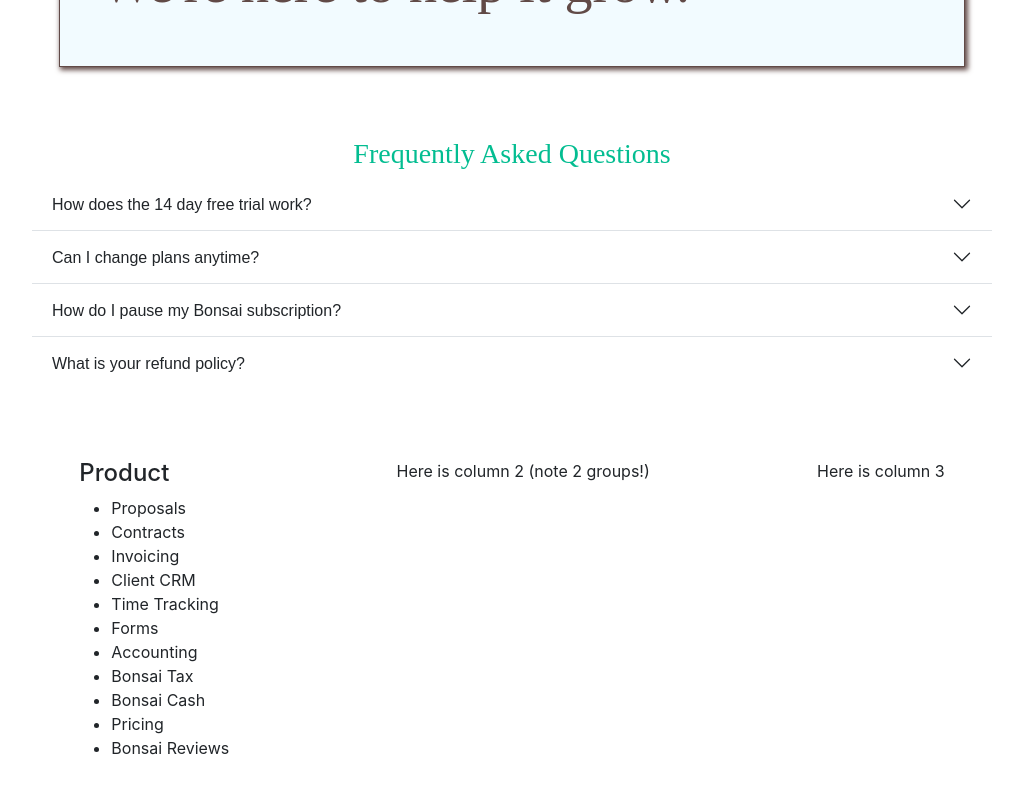
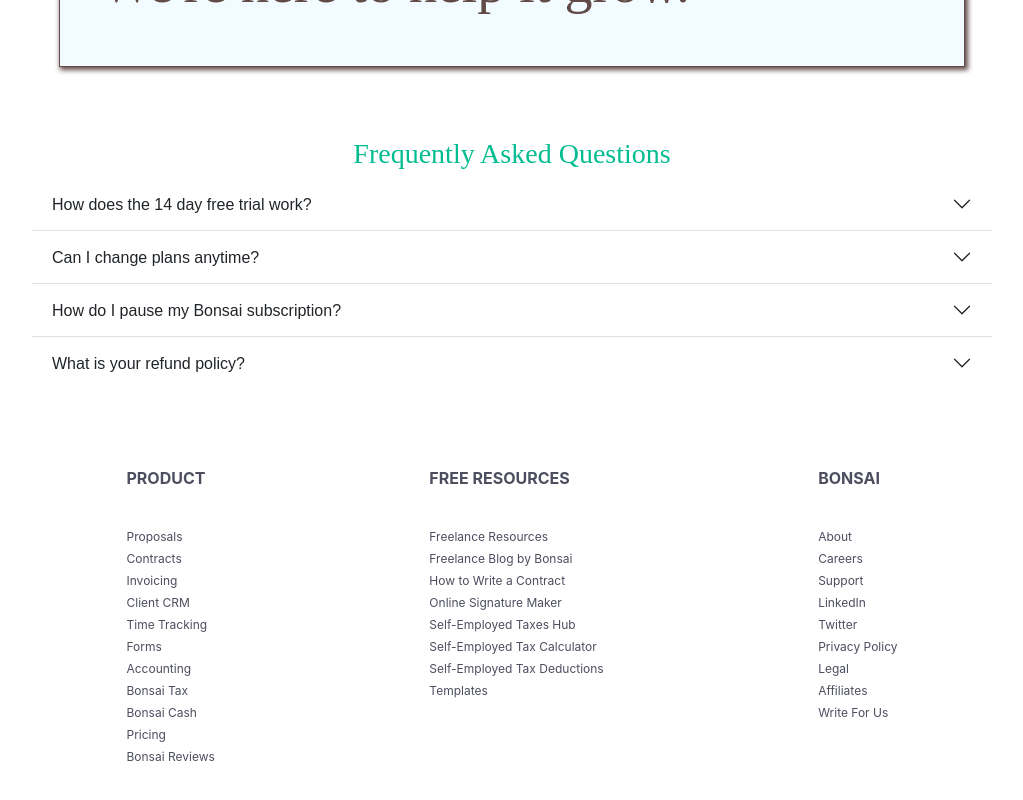
Before and after one commit to joshua-blum/frontend-showcase, a Next.js app: page /bonsaiMarketing in a window 1280 px wide. Shown: the part 1621-2421 px from the top of the page, without its empty margins (128-1151 px from the left). Built offline with nearby package versions, Linux system fonts and the light colour scheme.

Commit message:
Finalize styling for footer

```diff
--- a/pages/bonsaiMarketing/bonsaiFooter.tsx
+++ b/pages/bonsaiMarketing/bonsaiFooter.tsx
@@ -10,11 +10,47 @@
 }
 
 function formatFooterList(listOfLinks: { key: string; name: string; url: string; }[]){
-    return listOfLinks.map((link: {key: string, name: string, url: string}, index) => {
+    return listOfLinks.map((link: {key: string, name: string, url: string}) => {
         return <li className={styles.listElement} key={`${link.key}`}>
-            <a href={link.url}>{link.name}</a>
+            <a className={styles.listElement} href={link.url}>{link.name}</a>
         </li>
     })
+}
+
+function createProducts(){
+    const productTitles = ["Proposals", "Contracts", "Invoicing", "Client CRM", "Time Tracking", "Forms", "Accounting", "Bonsai Tax", "Bonsai Cash", "Pricing", "Bonsai Reviews"];
+    const productObjects = productTitles.map((productName) => {
+        return {
+            key: generateKey(5),
+            name: productName,
+            url: 'http://localhost:3000/bonsaiMarketing'
+        }
+    });
+    return formatFooterList(productObjects);
+}
+
+function createFreeResources(){
+    const freeResources = ["Freelance Resources", "Freelance Blog by Bonsai", "How to Write a Contract", "Online Signature Maker", "Self-Employed Taxes Hub", "Self-Employed Tax Calculator", "Self-Employed Tax Deductions", "Templates"];
+    const resourceObjects = freeResources.map((resourceName) => {
+        return {
+            key: generateKey(5),
+            name: resourceName,
+            url: 'http://localhost:3000/bonsaiMarketing'
+        }
+    });
+    return formatFooterList(resourceObjects);
+}
+
+function createBonsai(){
+    const companyInfo = ["About", "Careers", "Support", "LinkedIn", "Twitter", "Privacy Policy", "Legal", "Affiliates", "Write For Us"];
+    const companyObjects = companyInfo.map((companyInfoName) => {
+        return {
+            key: generateKey(5),
+            name: companyInfoName,
+            url: 'http://localhost:3000/bonsaiMarketing'
+        }
+    });
+    return formatFooterList(companyObjects);
 }
 
 
@@ -27,23 +63,26 @@
             url: 'http://localhost:3000/bonsaiMarketing'
         }
     });
-    const products = formatFooterList(productObjects);
-
 
     return (
         <div className={styles.footer}>
             <div className={styles.column}>
-                <h4>Product</h4>
+                <h6 className={styles.listTitle}>PRODUCT</h6>
                 <ul className={styles.list}>
-                    {products}
-                    {/* <li className={styles.listElement} key={1}>Proposals</li> */}
+                    {createProducts()}
                 </ul>
             </div>
             <div className={styles.column}>
-                Here is column 2 (note 2 groups!)
+                <h6 className={styles.listTitle}>FREE RESOURCES</h6>
+                <ul className={styles.list}>
+                    {createFreeResources()}
+                </ul>
             </div>
             <div className={styles.column}>
-                Here is column 3
+                <h6 className={styles.listTitle}>BONSAI</h6>
+                <ul className={styles.list}>
+                    {createBonsai()}
+                </ul>
             </div>
         </div>
 
--- a/styles/bonsaiMarketing/Footer.module.css
+++ b/styles/bonsaiMarketing/Footer.module.css
@@ -3,8 +3,32 @@
     flex-direction: row;
     justify-content: space-evenly;
     padding: 40px;
+    color: #4C4E5F;
+    background-color: #fff;
 }
 
 .column {
     max-width: 20vw;
 }
+
+.list {
+    display: flex;
+    flex-direction: column;
+    padding: 0px;
+    font-size: 25px;
+}
+
+.listTitle{
+    padding: 10px 0px 30px 0px;
+    font-weight: bolder;
+}
+
+.listElement {
+    list-style-type: none;
+    padding: 2px 0px;
+    font-size: 12px;
+}
+
+.listElement:hover{
+    color: #03bd91;
+}
--- a/styles/globals.css
+++ b/styles/globals.css
@@ -13,6 +13,7 @@
 
 * {
   box-sizing: border-box;
+
 }
 
 @media (prefers-color-scheme: dark) {
```
